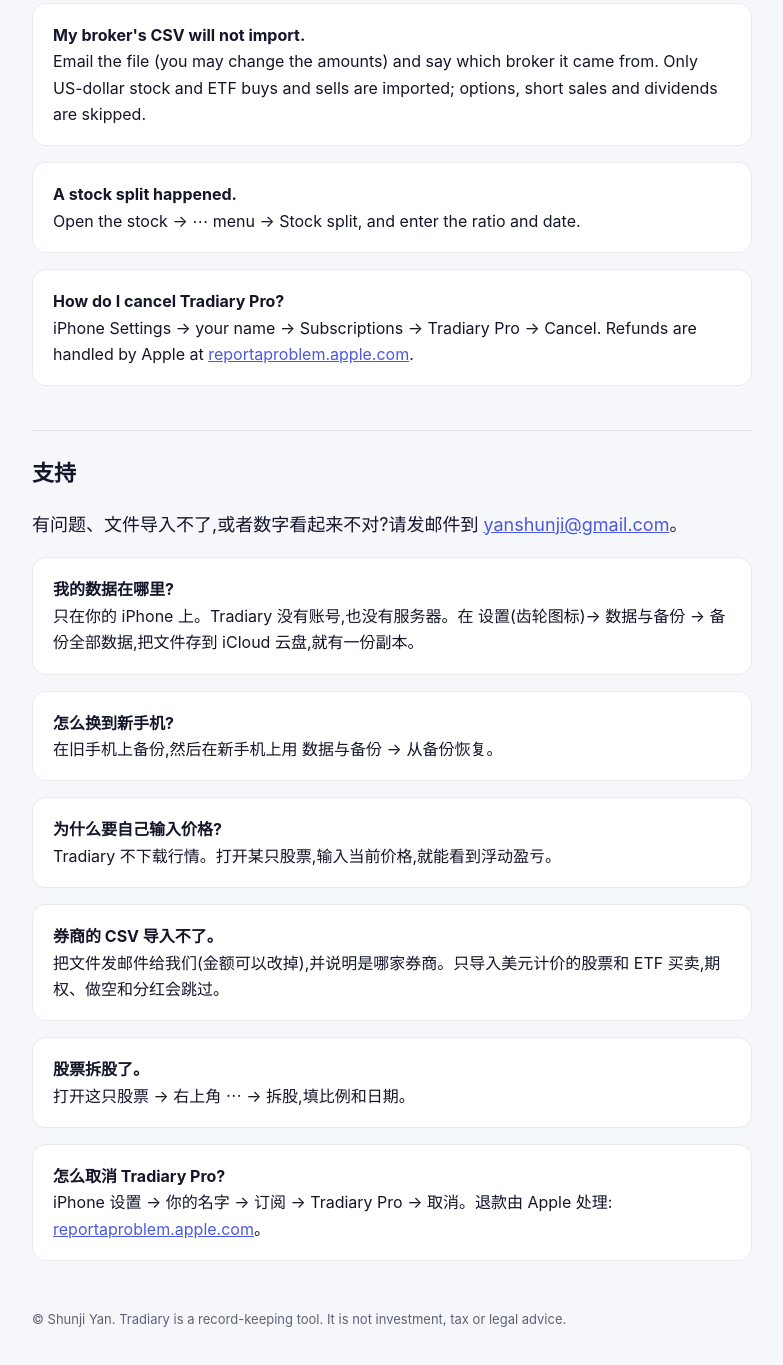
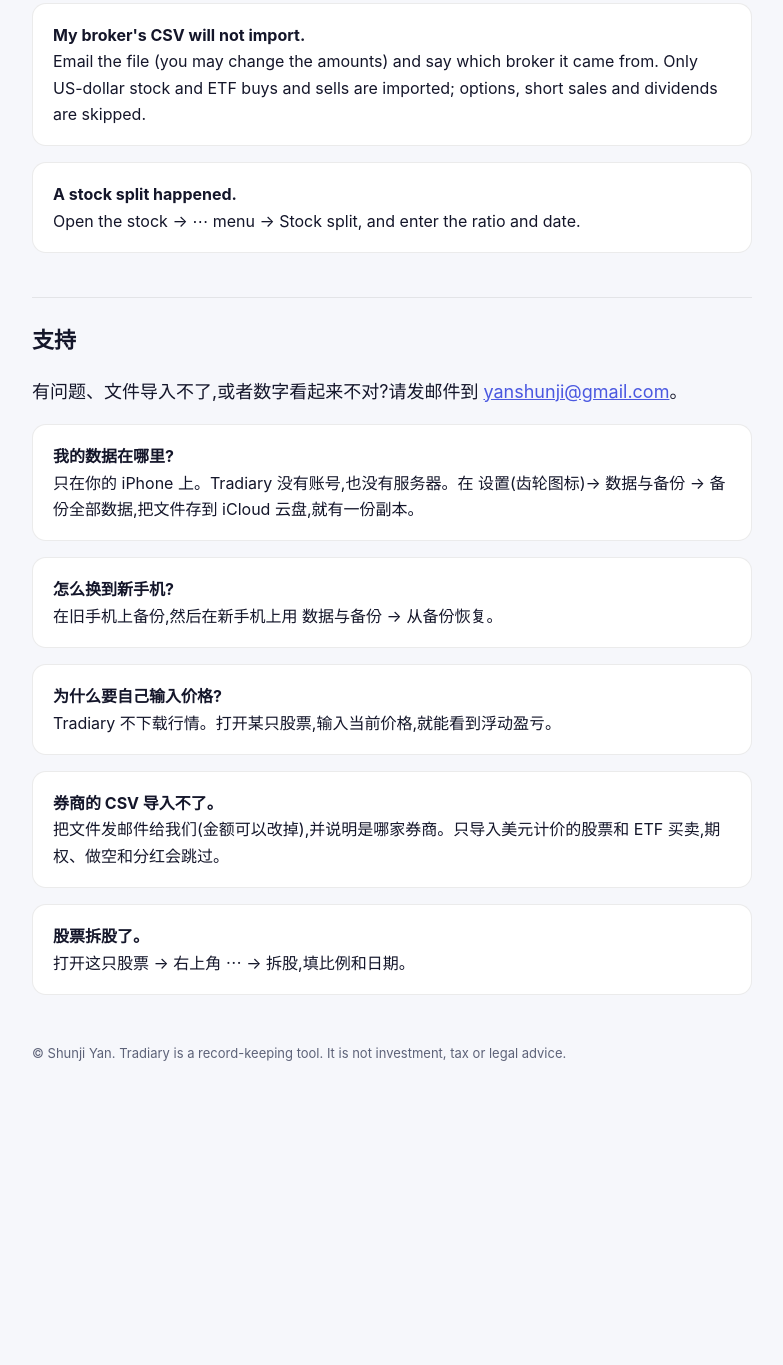
Before and after one commit to wozaisuzhou/tradiary, a plain HTML site: page support.html in a window 1280 px wide. Shown: the part 632-1997 px from the top of the page, without its empty margins (248-1031 px from the left). After the commit the page ends 1760 px from the top, so only its background shows below. Drawn offline with Linux system fonts and the light colour scheme.

Commit message:
Add files via upload

```diff
--- a/support.html
+++ b/support.html
@@ -30,8 +30,6 @@ type the current price to see unrealized profit or loss.</div>
 <div class="card"><strong>My broker's CSV will not import.</strong><br>Email the file (you may change the amounts) and say which
 broker it came from. Only US-dollar stock and ETF buys and sells are imported; options, short sales and dividends are skipped.</div>
 <div class="card"><strong>A stock split happened.</strong><br>Open the stock → ⋯ menu → Stock split, and enter the ratio and date.</div>
-<div class="card"><strong>How do I cancel Tradiary Pro?</strong><br>iPhone Settings → your name → Subscriptions → Tradiary Pro → Cancel.
-Refunds are handled by Apple at <a href="https://reportaproblem.apple.com">reportaproblem.apple.com</a>.</div>
 <h2>支持</h2>
 <p class="lead">有问题、文件导入不了,或者数字看起来不对?请发邮件到 <a href="mailto:yanshunji@gmail.com">yanshunji@gmail.com</a>。</p>
 <div class="card"><strong>我的数据在哪里?</strong><br>只在你的 iPhone 上。Tradiary 没有账号,也没有服务器。在 设置(齿轮图标)→ 数据与备份 →
@@ -41,7 +39,6 @@ Refunds are handled by Apple at <a href="https://reportaproblem.apple.com">repor
 <div class="card"><strong>券商的 CSV 导入不了。</strong><br>把文件发邮件给我们(金额可以改掉),并说明是哪家券商。只导入美元计价的股票和 ETF
 买卖,期权、做空和分红会跳过。</div>
 <div class="card"><strong>股票拆股了。</strong><br>打开这只股票 → 右上角 ⋯ → 拆股,填比例和日期。</div>
-<div class="card"><strong>怎么取消 Tradiary Pro?</strong><br>iPhone 设置 → 你的名字 → 订阅 → Tradiary Pro → 取消。退款由 Apple 处理:
-<a href="https://reportaproblem.apple.com">reportaproblem.apple.com</a>。</div>
+
 <footer>© Shunji Yan. Tradiary is a record-keeping tool. It is not investment, tax or legal advice.</footer>
 </main></body></html>
```
Also changed, not shown: privacy.html (+1 -1 lines), terms.html (+1 -1 lines).
